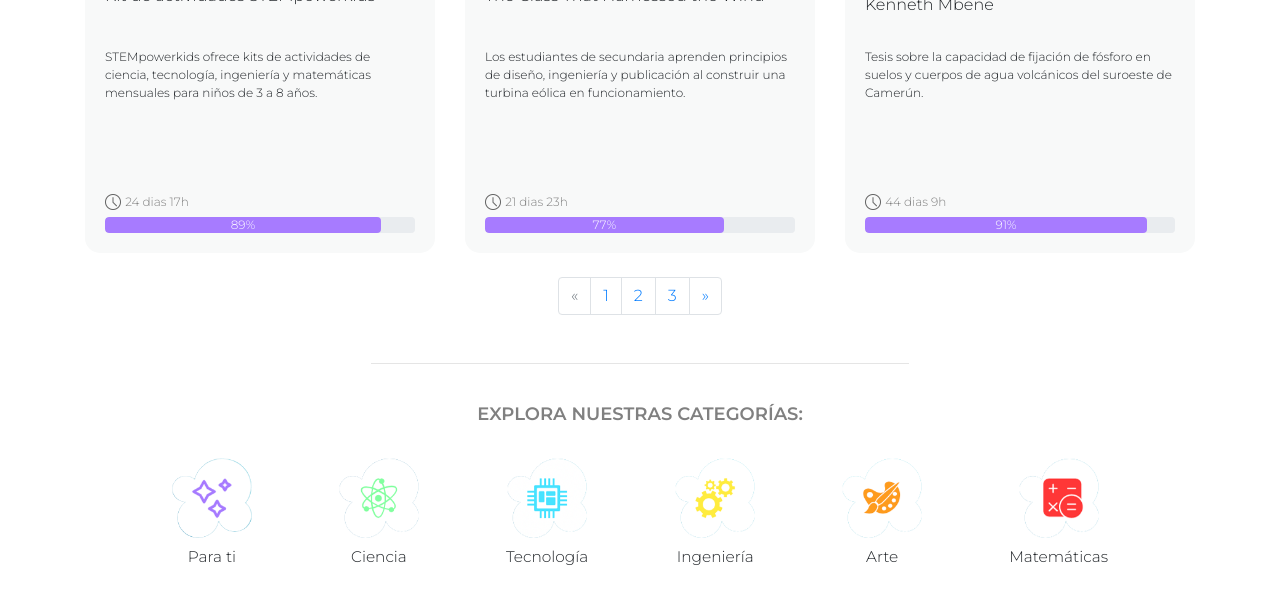
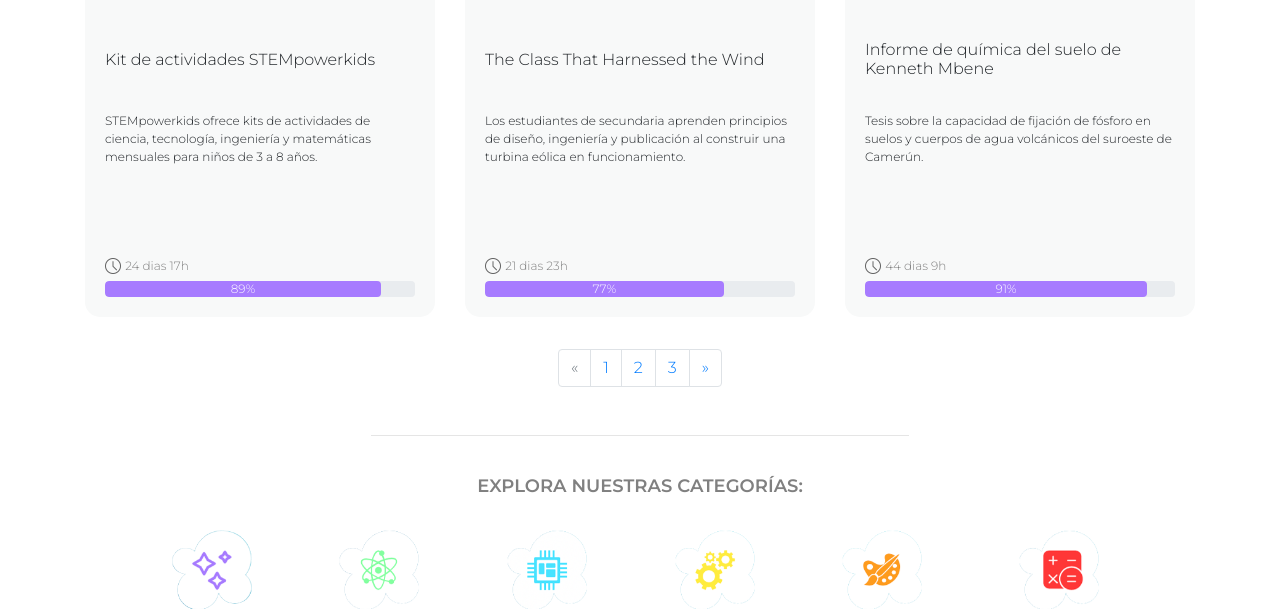
Before and after one commit to mariasol210/Crowdfunding_DesarrolloWeb, a PHP site: page /filtrado.html in a window 1280 px wide. Shown: the part 1422-2031 px from the top of the page. Run offline with PHP 8.4, Linux system fonts and the light colour scheme; some libraries are stand-ins or nearby versions; some web fonts are replaced.

Commit message:
update de margen

```diff
--- a/css/style.css
+++ b/css/style.css
@@ -600,3 +600,8 @@ input::-webkit-inner-spin-button {
     transform: translateX(-0px) translateY(-15px);
     font-size: 12px
 }
+
+/* SEACH PAGE WITH RESULTS */
+.results_container .row{
+    margin-block: 2rem;
+}
--- a/filtrado.html
+++ b/filtrado.html
@@ -245,7 +245,7 @@
     </div>
 
     <!-- Container with results-->
-    <div class="container">
+    <div class="container results_container">
         <div class="project_header mt-5 mb-5">
             <h1>Proyectos mostrados: <span class="#search_title">"categoria o búsqueda"</span></h1>
         </div>
```
